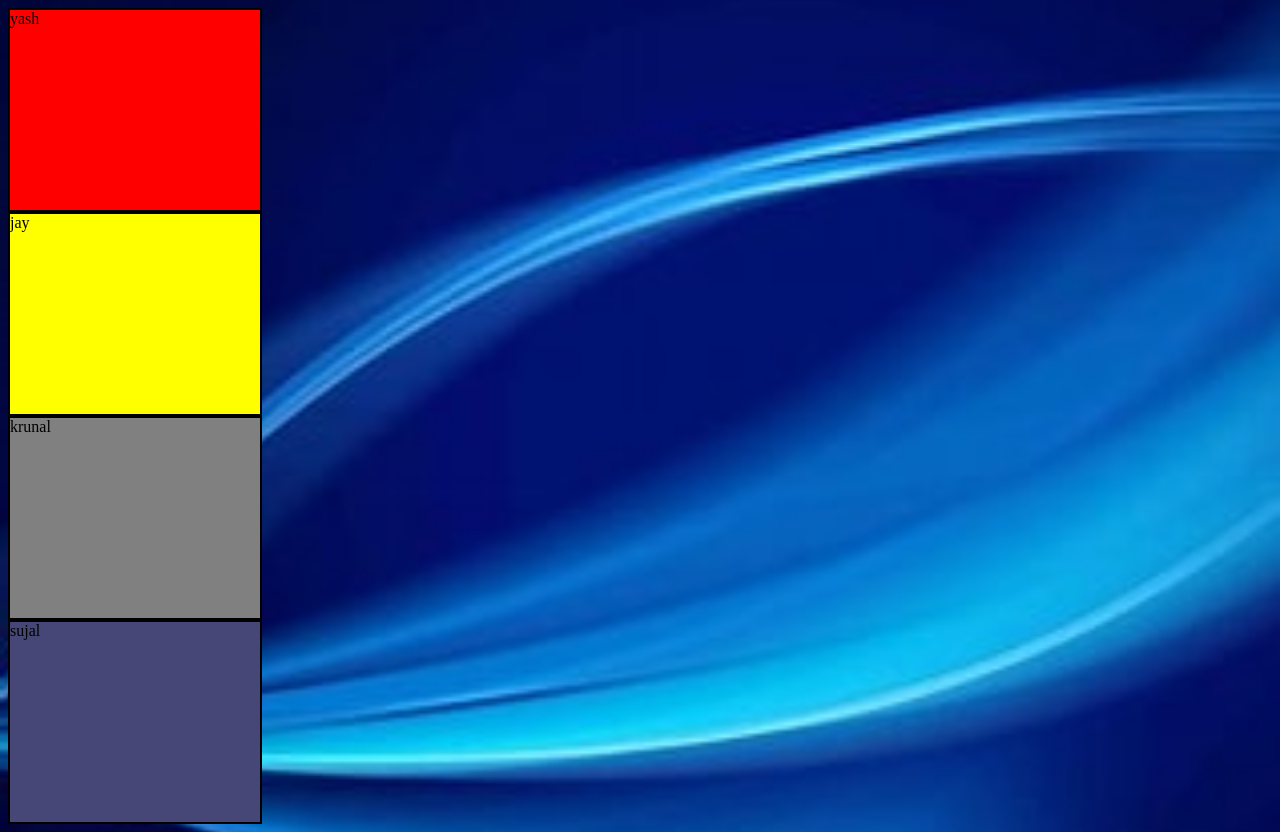
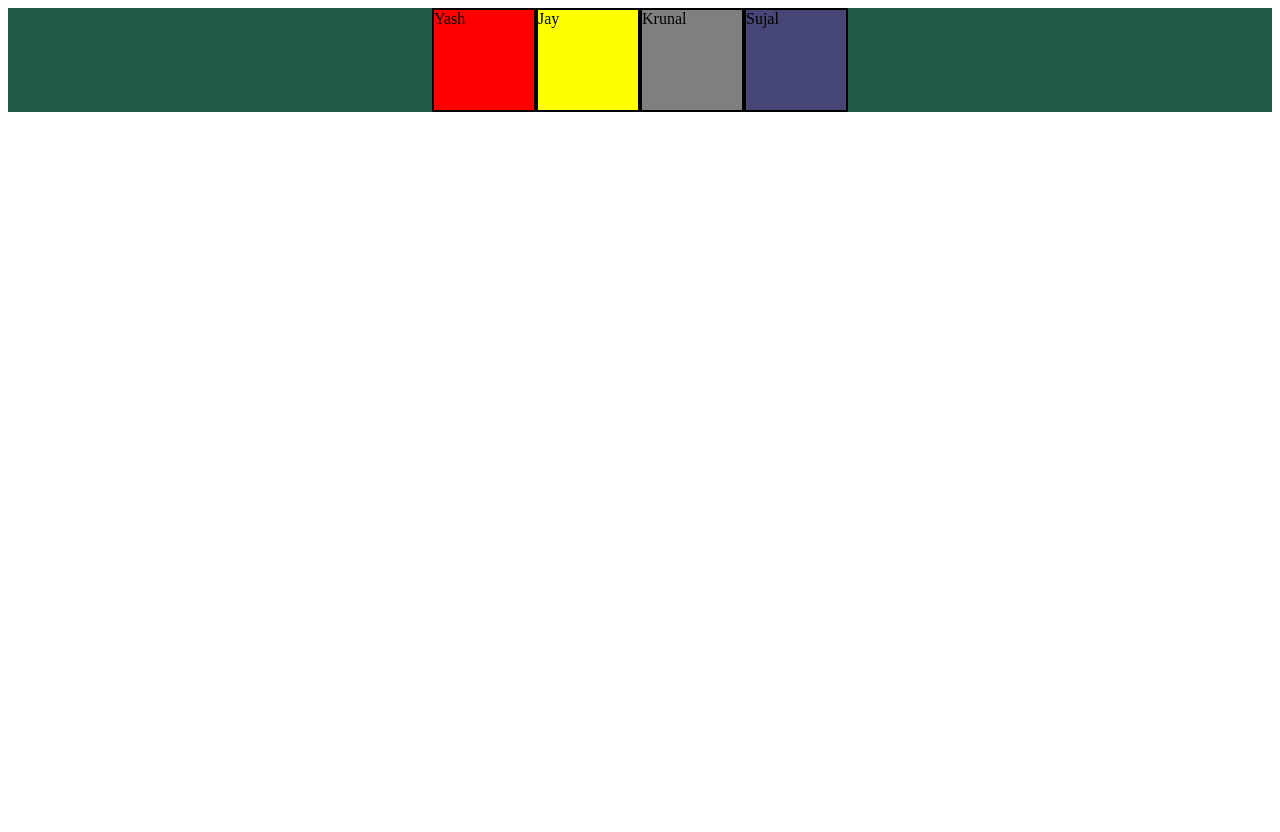
Before and after one commit to yash7743/internship-web-tech, a plain HTML site: page flexbox.html in a window 1280 px wide. After the commit the page ends 800 px from the top, so only its background shows below. Drawn offline with Linux system fonts and the light colour scheme.

Commit message:
update code

```diff
--- a/flexbox.html
+++ b/flexbox.html
@@ -5,41 +5,38 @@
     <meta charset="UTF-8">
     <meta name="viewport" content="width=device-width, initial-scale=1.0">
     <title>Document</title>
+
     <style>
-        body {
-            background: url("bg.jpeg") no-repeat center;
-            background-size: cover;
-
+        .container{
+            display: flex;
+            justify-content: center;
+            background-color: rgb(32, 91, 71);
         }
-        .container{
-            justify-content: center;
-        }
-
         .box1 {
             background-color: red;
-            height: 200px;
-            width: 250px;
+            height: 100px;
+            width: 100px;
             border: 2px solid black;
         }
 
         .box2 {
             background-color: yellow;
-            height: 200px;
-            width: 250px;
+            height: 100px;
+            width: 100px;
             border: 2px solid black;
         }
 
         .box3 {
             background-color: gray;
-            height: 200px;
-            width: 250px;
+            height: 100px;
+            width: 100px;
             border: 2px solid black;
         }
 
         .box4 {
             background-color: rgb(71, 71, 119);
-            height: 200px;
-            width: 250px;
+            height: 100px;
+            width: 100px;
             border: 2px solid black;
         }
 
@@ -51,14 +48,11 @@
 
 <body>
     <div class="container">
-        <div class="box1">yash</div>
-        <div class="box2">jay</div>
-        <div class="box3">krunal</div>
-        <div class="box4">sujal</div>
-
+        <div class="box1">Yash</div>
+        <div class="box2">Jay</div>
+        <div class="box3">Krunal</div>
+        <div class="box4">Sujal</div>
     </div>
-
-
 </body>
 
 </html>
```
